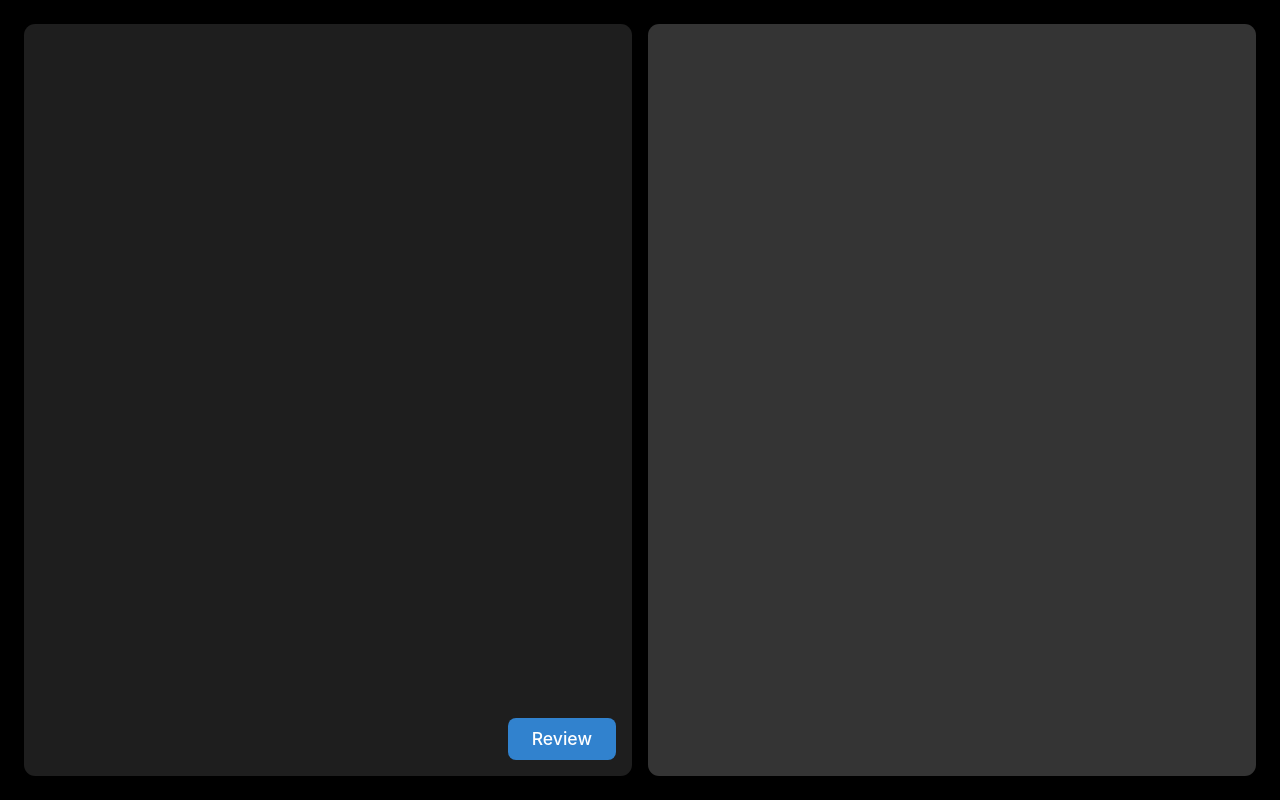
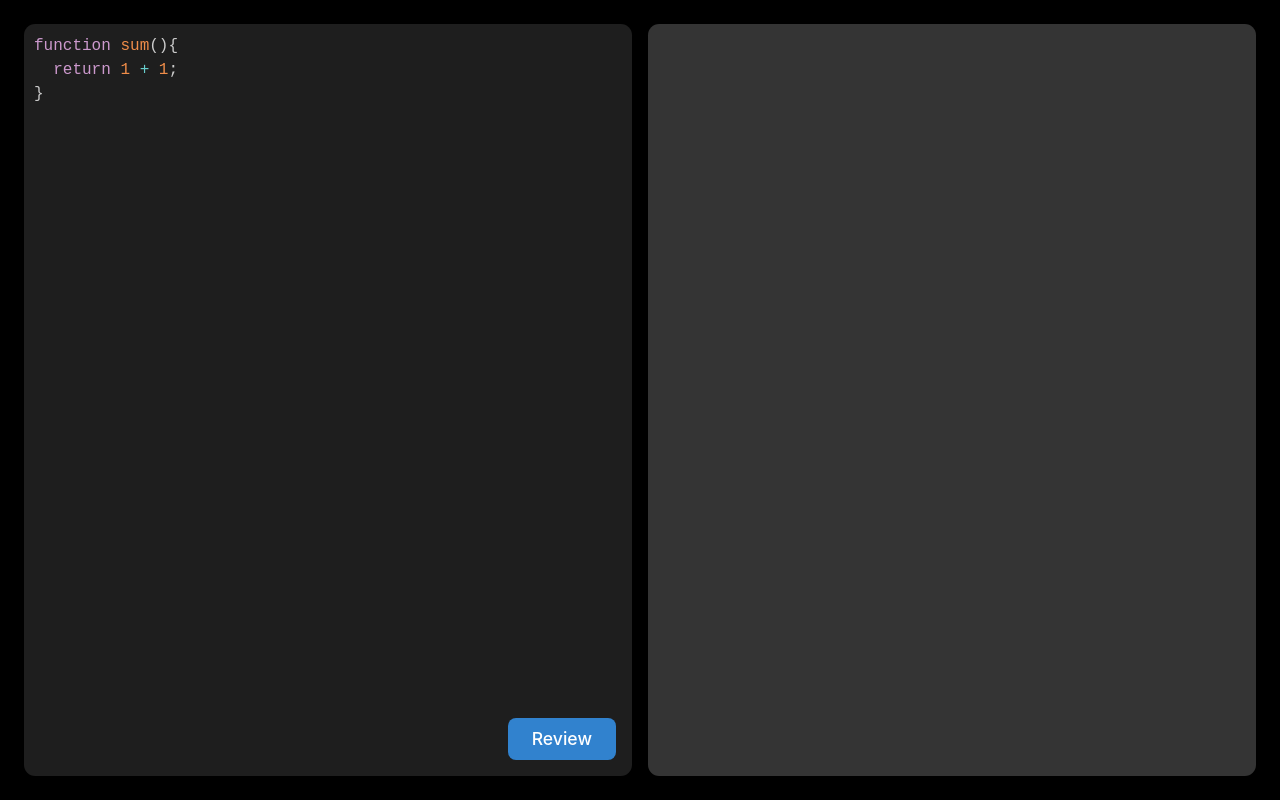
Before and after one commit to Anirudh-Negii/aicodelens, a React (Vite) app in the folder Frontend/: page / in a window 1280 px wide. Built offline with nearby package versions, Linux system fonts and the light colour scheme.

Commit message:
Build editable code editor interface

```diff
--- a/Frontend/src/App.css
+++ b/Frontend/src/App.css
@@ -19,7 +19,8 @@ main {
   gap: 1rem;
 }
 
-main .left, main .right {
+main .left,
+main .right {
   height: 100%;
   flex-basis: 50%;
   border-radius: 0.7rem;
@@ -28,6 +29,14 @@ main .left, main .right {
 main .left {
   background-color: #1e1e1e;
   position: relative;
+}
+
+.left .code,
+.code pre,
+.code pre code {
+  height: 100%;
+  width: 100%;
+  border-radius: 0.7rem;
 }
 
 main .left .review {
--- a/Frontend/src/App.jsx
+++ b/Frontend/src/App.jsx
@@ -1,11 +1,39 @@
 import "./App.css";
+import "prismjs/themes/prism-tomorrow.css";
+import prism from "prismjs";
+import { useEffect, useState } from "react";
+import Editor from "react-simple-code-editor";
 
 function App() {
+  const [code, setCode] = useState(`function sum(){
+  return 1 + 1;
+}`);
+
+  useEffect(() => {
+    prism.highlightAll();
+  }, []);
+
   return (
     <>
       <main>
         <div className="left">
-          <div className="code"></div>
+          <div className="code">
+            <Editor
+              value={code}
+              onValueChange={(code) => setCode(code)}
+              highlight={(code) =>
+                prism.highlight(code, prism.languages.javascript, "javascript")
+              }
+              padding={10}
+              style={{
+                fontFamily: '"Fira code", "Fira Mono", monospace',
+                fontSize: 16,
+                borderRadius: "5px",
+                height: "100%",
+                width: "100%",
+              }}
+            />
+          </div>
           <div className="review">Review</div>
         </div>
         <div className="right"></div>
```
